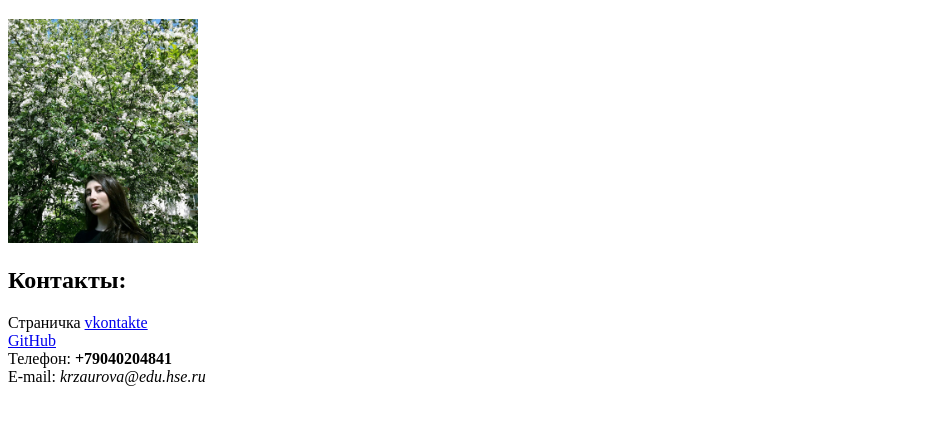
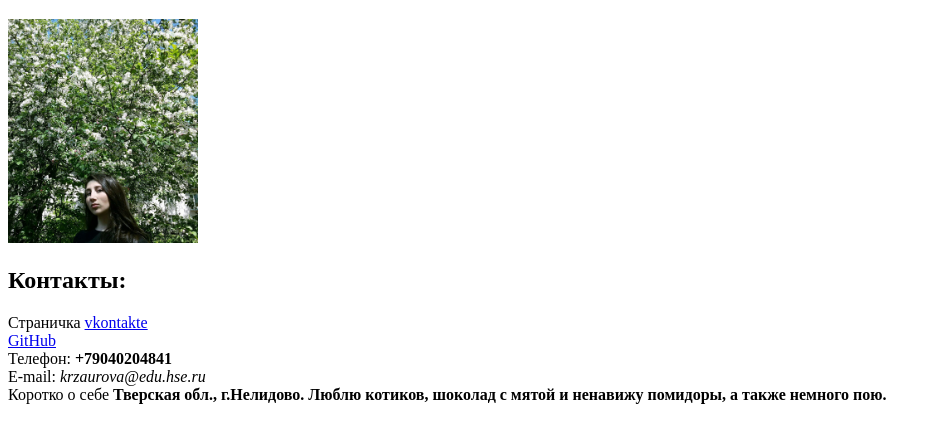
Before and after one commit to krnzz/krnzz.github.io, a plain HTML site: page index.html in a window 1280 px wide. Shown: the part 61-504 px from the top of the page, without its empty margins (0-941 px from the left). Drawn offline with Linux system fonts and the light colour scheme.

Commit message:
добавлена новая информация

```diff
--- a/index.html
+++ b/index.html
@@ -16,5 +16,7 @@
       Телефон: <b>+79040204841</b>
       <br/>
       E-mail: <i>krzaurova@edu.hse.ru</i>
+	  <br>
+	  Коротко о себе <b> Тверская обл., г.Нелидово. Люблю котиков, шоколад с мятой и ненавижу помидоры, а также немного пою. </b>
     </body>
   </html>
```
